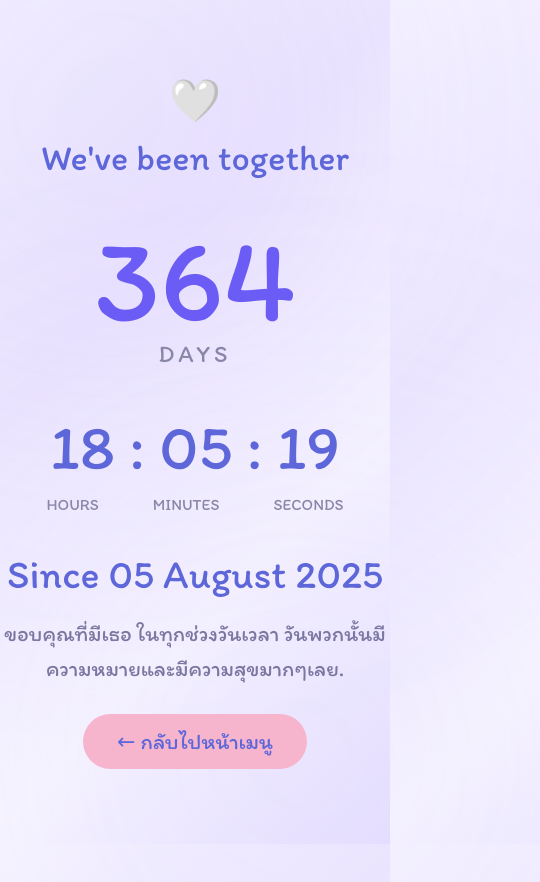
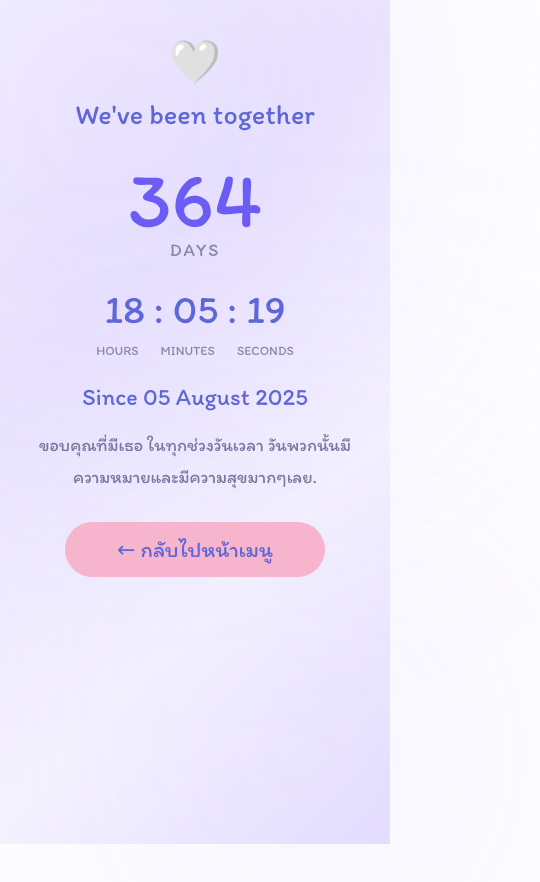
Before and after one commit to 31XECD/anv1yearkwanandmuay, a plain HTML site: page together.html in a window 390 px wide. Shown: the whole page, 540 px wide, since content can reach past the window. After the commit the page ends 844 px from the top, so only its background shows below. Drawn offline with Linux system fonts and the light colour scheme.

Commit message:
Update together.html

```diff
--- a/together.html
+++ b/together.html
@@ -23,7 +23,15 @@
             box-sizing:border-box;
         }
 
+        html,
 body{
+    width:100%;
+    min-height:100%;
+}
+
+body{
+
+    margin:0;
 
     font-family:"Itim",cursive;
 
@@ -35,13 +43,16 @@
         #E7E1FF
     );
 
-            height:100vh;
+    min-height:100vh;
 
     display:flex;
     justify-content:center;
-            align-items:center;
+    align-items:flex-start;
 
-            overflow:hidden;
+    padding:20px;
+
+    overflow-x:hidden;
+    overflow-y:auto;
 
     position:relative;
 
@@ -50,13 +61,17 @@
        .blur,
 .blur2{
 
-            position:absolute;
+    position:fixed;
 
     border-radius:50%;
 
     filter:blur(180px);
 
     opacity:.22;
+
+    pointer-events:none;
+
+    z-index:0;
 
 }
 
@@ -89,6 +104,12 @@
     position:relative;
 
     z-index:2;
+
+    width:100%;
+
+    max-width:760px;
+
+    margin:20px auto;
 
     text-align:center;
 
@@ -215,6 +236,84 @@ color:#5E67D9;
 text-decoration:none;
 font-size:22px;
 }
+
+        @media (max-width:768px){
+
+body{
+
+    padding:16px;
+
+}
+
+.title{
+
+    font-size:28px;
+
+    margin-bottom:28px;
+
+}
+
+.days{
+
+    font-size:80px;
+
+}
+
+.days-label{
+
+    font-size:18px;
+
+    letter-spacing:2px;
+
+}
+
+.clock{
+
+    font-size:40px;
+
+    margin-top:24px;
+
+}
+
+.labels{
+
+    gap:22px;
+
+    font-size:13px;
+
+    flex-wrap:wrap;
+
+}
+
+.since{
+
+    font-size:24px;
+
+    margin-top:24px;
+
+}
+
+.quote{
+
+    font-size:18px;
+
+    line-height:1.8;
+
+    padding:0 6px;
+
+}
+
+.next{
+
+    width:100%;
+
+    max-width:260px;
+
+    text-align:center;
+
+}
+
+}
     </style>
 
 </head>
```
Lines whose indentation alone changed are shown as unchanged.
